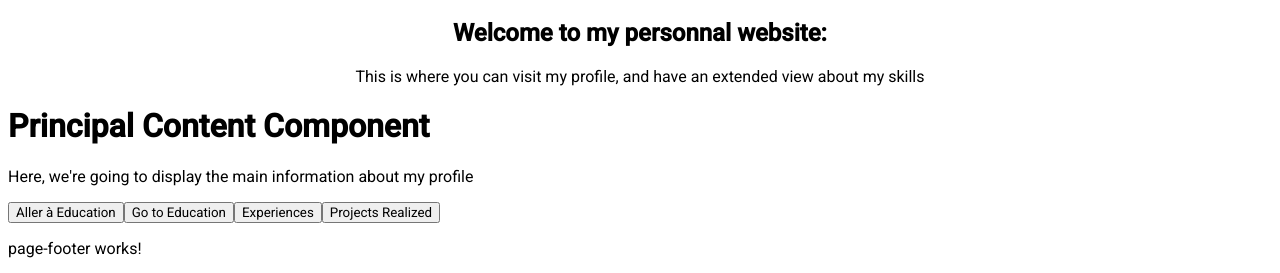
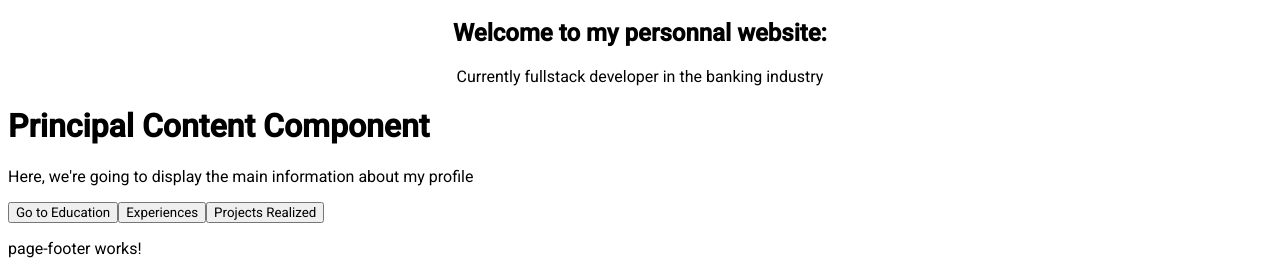
Before and after one commit to amirben1991/website, an Angular app: page / in a window 1280 px wide. Shown: the part 234-507 px from the top of the page. Built offline with nearby package versions, Linux system fonts and the light colour scheme.

Commit message:
commit 19/03

```diff
--- a/src/app/app.component.html
+++ b/src/app/app.component.html
@@ -2,11 +2,14 @@
 
 <app-principal-content></app-principal-content>
 
-  <button [routerLink]="'/EducationContentComponent'">Go to Education</button>
+    <button [routerLink]="'/EducationContentComponent'">Go to Education</button>
 
-  <button [routerLink]="'/ExperienceContentComponent'">Experiences</button>
 
-  <button [routerLink]="'/ProjectsContentComponent'">Projects Realized</button>
+    <button [routerLink]="'/ExperienceContentComponent'">Experiences</button>
+
+
+    <button [routerLink]="'/ProjectsContentComponent'">Projects Realized</button>
+
 
 
 <router-outlet></router-outlet>
--- a/src/app/page-head/page-head.component.ts
+++ b/src/app/page-head/page-head.component.ts
@@ -22,7 +22,7 @@ export class PageHeadComponent implements OnInit{
 
   ngOnInit() : void {
     this.title = "Welcome to my personnal website: ";
-    this.description = "This is where you can visit my profile, and have an extended view about my skills";
+    this.description = "Currently fullstack developer in the banking industry";
     this.date = new Date();
     this.imageUrl = "https://images.pexels.com/photos/577585/pexels-photo-577585.jpeg";
    }
--- a/src/app/principal-content/principal-content.component.html
+++ b/src/app/principal-content/principal-content.component.html
@@ -1,8 +1,6 @@
 <h1>Principal Content Component</h1>
 
-<!-- Angular chargera dynamiquement les sous-composants ici -->
+
 <router-outlet></router-outlet>
 
 <p>Here, we're going to display the main information about my profile</p>
-
-<button (click)="goToEducation()">Aller à Education</button>
--- a/src/app/principal-content/projects-content/projects-content.component.html
+++ b/src/app/principal-content/projects-content/projects-content.component.html
@@ -1 +1 @@
-<p>projects-content works!</p>
+<h1>Here are some projects i worked on</h1>
```
Also changed, not shown: src/app/app-routing.module.ts (+9 -11 lines).
